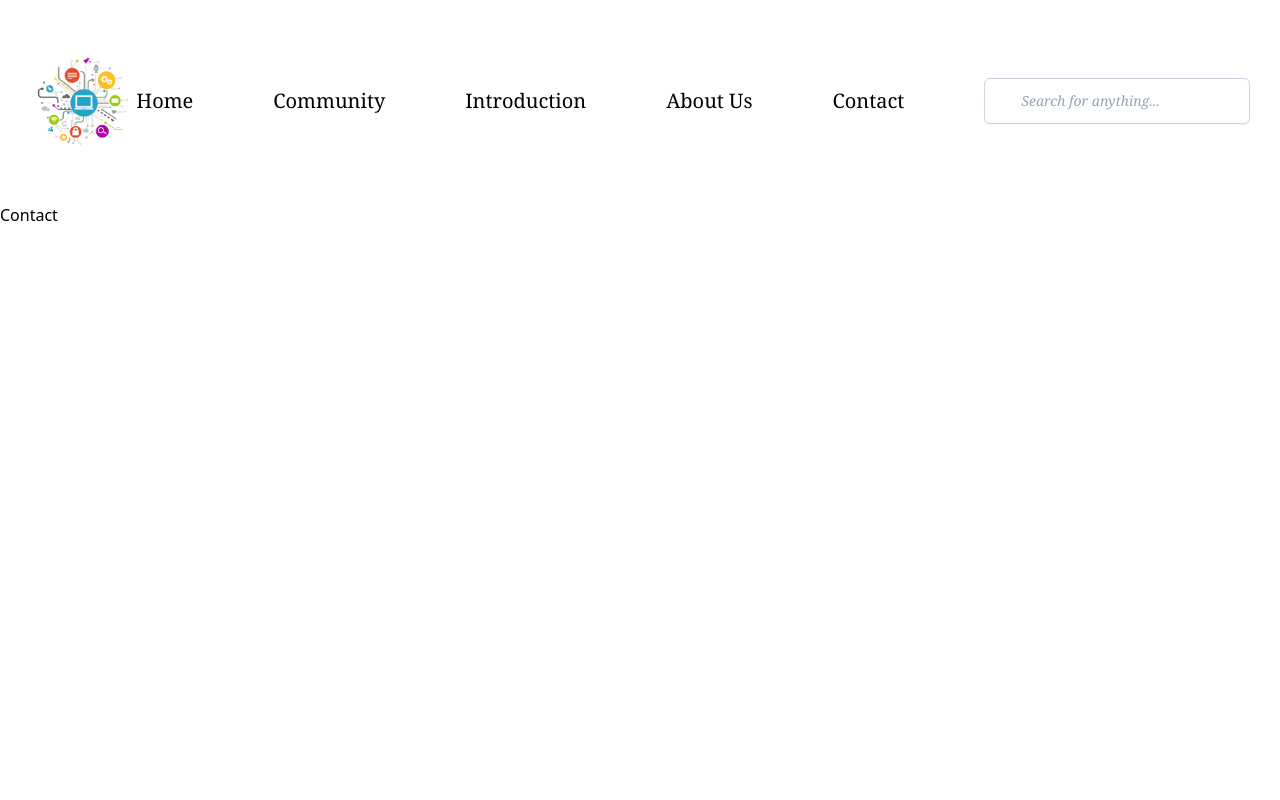
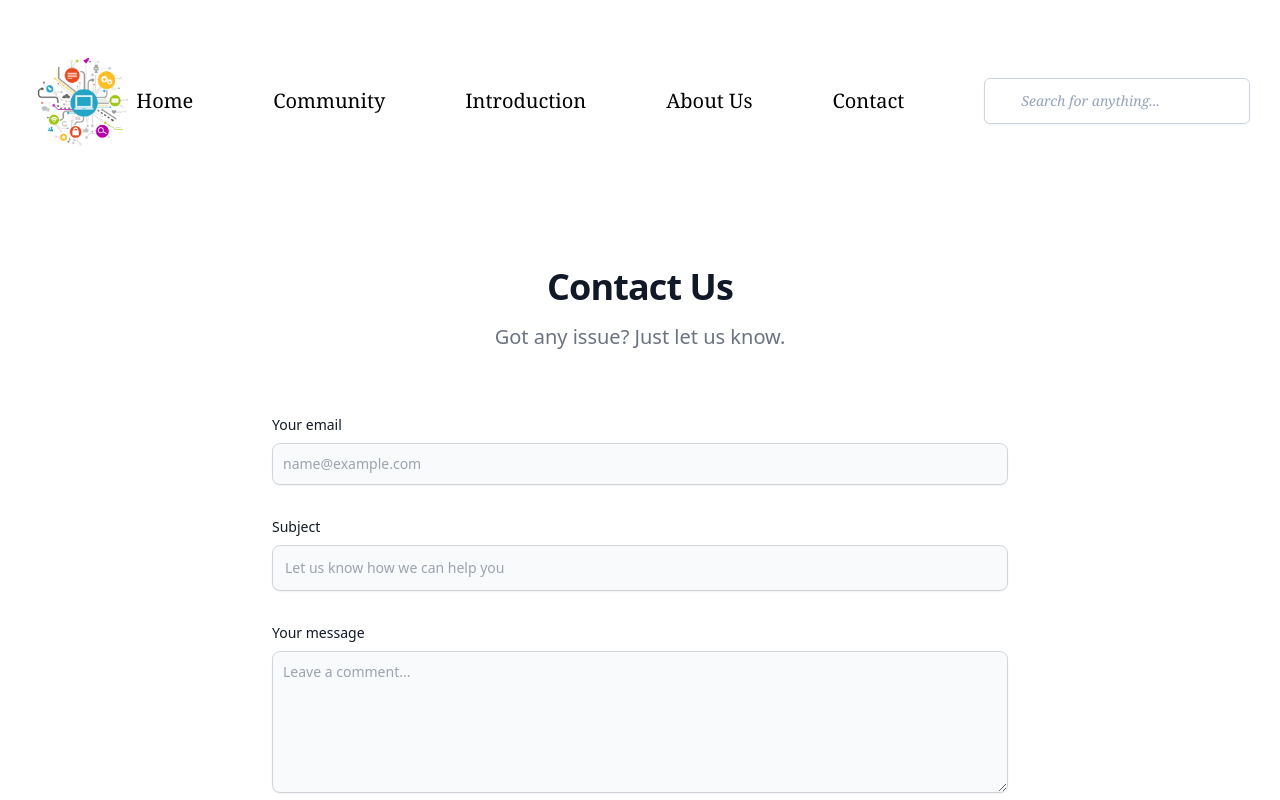
Before and after one commit to senul724/matrix-project, a React (Vite) app: page /contact in a window 1280 px wide. Shown: the top 800 px of the page. Built offline with nearby package versions, Linux system fonts and the light colour scheme.

Commit message:
contact component added

```diff
--- a/src/pages/Contact.jsx
+++ b/src/pages/Contact.jsx
@@ -1,19 +1,27 @@
 const Contact = () => {
-  return <h1>Contact</h1>;
-  <ul role="list">
-    <li class="group/item hover:bg-slate-100 ...">
-      <img src="{person.imageUrl}" alt="" />
-      <div>
-        <a href="{person.url}">{person.Wasana}</a>
-        <p>{person.title}</p>
-      </div>
-      <a class="group/edit invisible hover:bg-slate-200 group-hover/item:visible ..." href="tel:{person.phone}">
-        <span class="group-hover/edit:text-gray-700 ...">Call</span>
-        <svg class="group-hover/edit:translate-x-0.5 group-hover/edit:text-slate-500 ...">
-        </svg>
-      </a>
-    </li>
-</ul>
+  return(
+<section class="bg-white">
+  <div class="py-8 px-4 mx-auto max-w-screen-md lg:py-16">
+      <h2 class="mb-4 text-4xl font-extrabold tracking-tight text-center text-gray-900">Contact Us</h2>
+      <p class="mb-8 font-light text-center text-gray-500 sm:text-xl lg:mb-16">Got any issue? Just let us know.</p>
+      <form class="space-y-8">
+          <div>
+              <label for="email" class="block mb-2 text-sm font-medium text-gray-900">Your email</label>
+              <input type="email" id="email" class="block p-2.5 w-full text-sm text-gray-900 bg-gray-50 rounded-lg border border-gray-300 shadow-sm focus:ring-primary-500 focus:border-primary-500" placeholder="name@example.com" required/>
+          </div>
+          <div>
+              <label for="subject" class="block mb-2 text-sm font-medium text-gray-900">Subject</label>
+              <input type="text" id="subject" class="block p-3 w-full text-sm text-gray-900 bg-gray-50 rounded-lg border border-gray-300 shadow-sm focus:ring-primary-500 focus:border-primary-500" placeholder="Let us know how we can help you" required/>
+          </div>
+          <div class="sm:col-span-2">
+              <label for="message" class="block mb-2 text-sm font-medium text-gray-900">Your message</label>
+              <textarea id="message" rows="6" class="block p-2.5 w-full text-sm text-gray-900 bg-gray-50 rounded-lg border border-gray-300 shadow-sm focus:ring-primary-500 focus:border-primary-500" placeholder="Leave a comment..."></textarea>
+          </div>
+          <button type="submit" class="py-3 px-5 text-sm font-bold text-center text-white bg-blue-600 rounded-lg focus:ring-4 focus:outline-none sm:w-fit hover:bg-primary-800 focus:ring-primary-300">Send message</button>
+      </form>
+  </div>
+</section>
+)
 };
 
 export default Contact;
```
